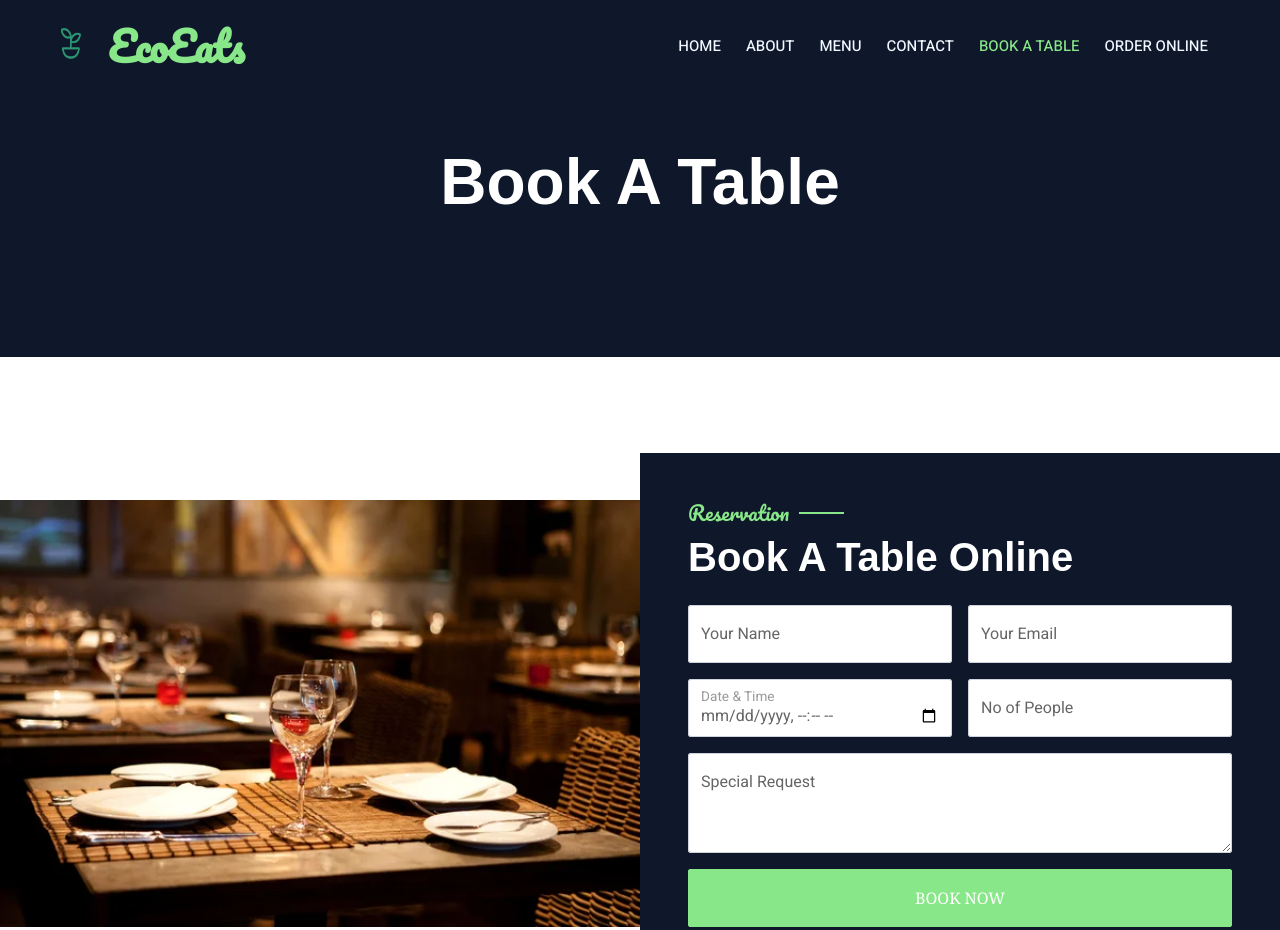
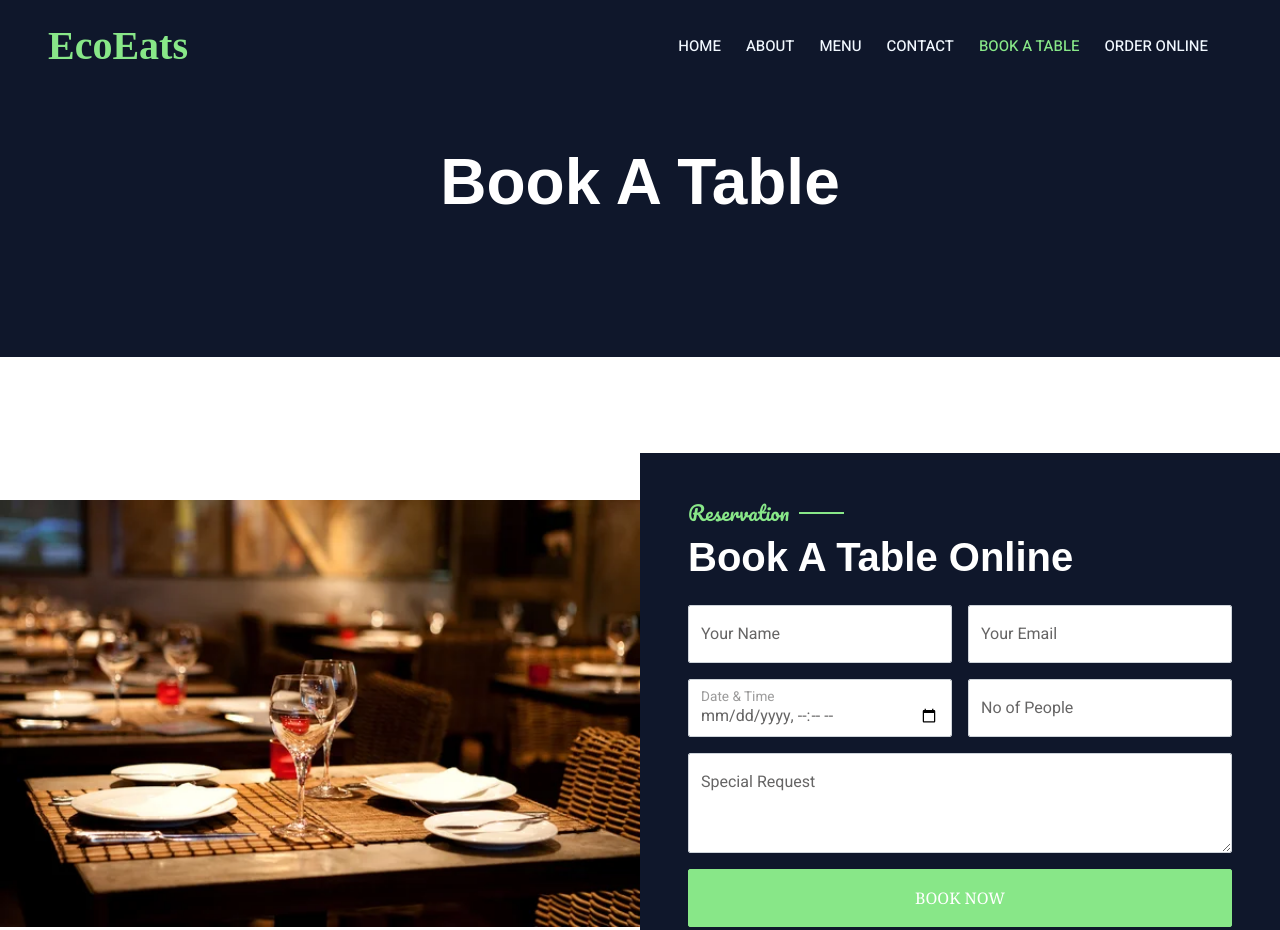
Before and after one commit to VsiriWeb/TSAtest, a plain HTML site: page booking.html in a window 1280 px wide. Shown: the top 930 px of the page. Drawn offline with nearby package versions, Linux system fonts and the light colour scheme.

Commit message:
Update booking.html

```diff
--- a/booking.html
+++ b/booking.html
@@ -45,13 +45,9 @@
         <!-- Navbar Start -->
         <div class="container-xxl position-relative p-0">
            <nav class="navbar navbar-expand-lg navbar-dark bg-dark px-4 px-lg-5 py-3 py-lg-0">
-		  <a href="" class="navbar-brand p-0 d-flex align-items-center">
-    <img src="img/logo.png" alt="Logo" style="width: 50px; height: 100px; margin-right: 10px;">
-    <h1 class="text-primary m-0" style="font-family: 'Pacifico';">EcoEats</h1>
+		  <a href="index.html" class="navbar-brand p-0 d-flex align-items-center">
+    <h1 class="text-primary m-0" style="font-family: 'Dancing Script';"> EcoEats</h1>
 </a>
-
-
-
 
                 <button class="navbar-toggler" type="button" data-bs-toggle="collapse" data-bs-target="#navbarCollapse">
                     <span class="fa fa-bars"></span>
```
